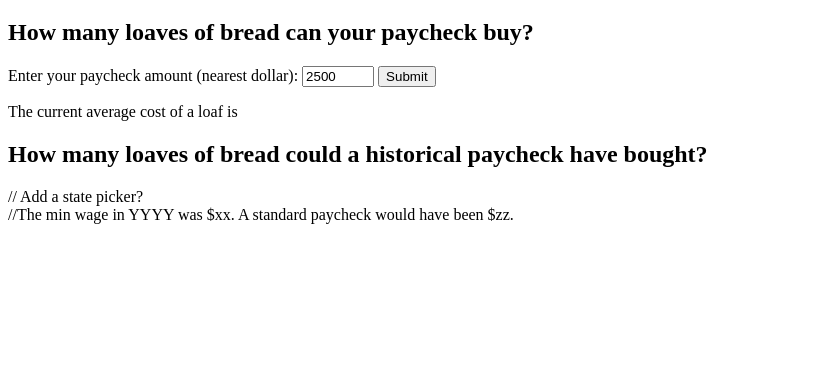
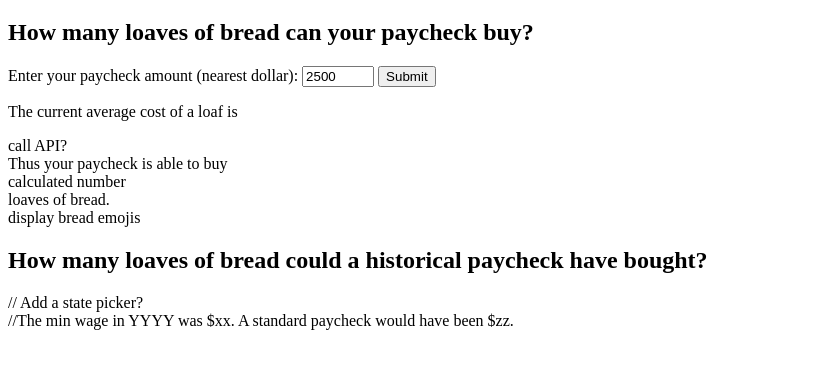
Before and after one commit to awreelyuh/BreadflationCalculator, a plain HTML site: page index.html in a window 1280 px wide. Shown: the part 61-430 px from the top of the page, without its empty margins (0-815 px from the left). Drawn offline with Linux system fonts and the light colour scheme.

Commit message:
Outline for calculated output

```diff
--- a/index.html
+++ b/index.html
@@ -21,7 +21,12 @@
                 </p>
             </div>
             <div class="calculated-output-display">
-                <p>The current average cost of a loaf is</p>
+                <p>The current average cost of a loaf is
+                    <div>call API?</div>
+                    Thus your paycheck is able to buy
+                    <div>calculated number</div> loaves of bread.
+                    <div>display bread emojis</div>
+                </p>
             </div>
         </div>
 
```
